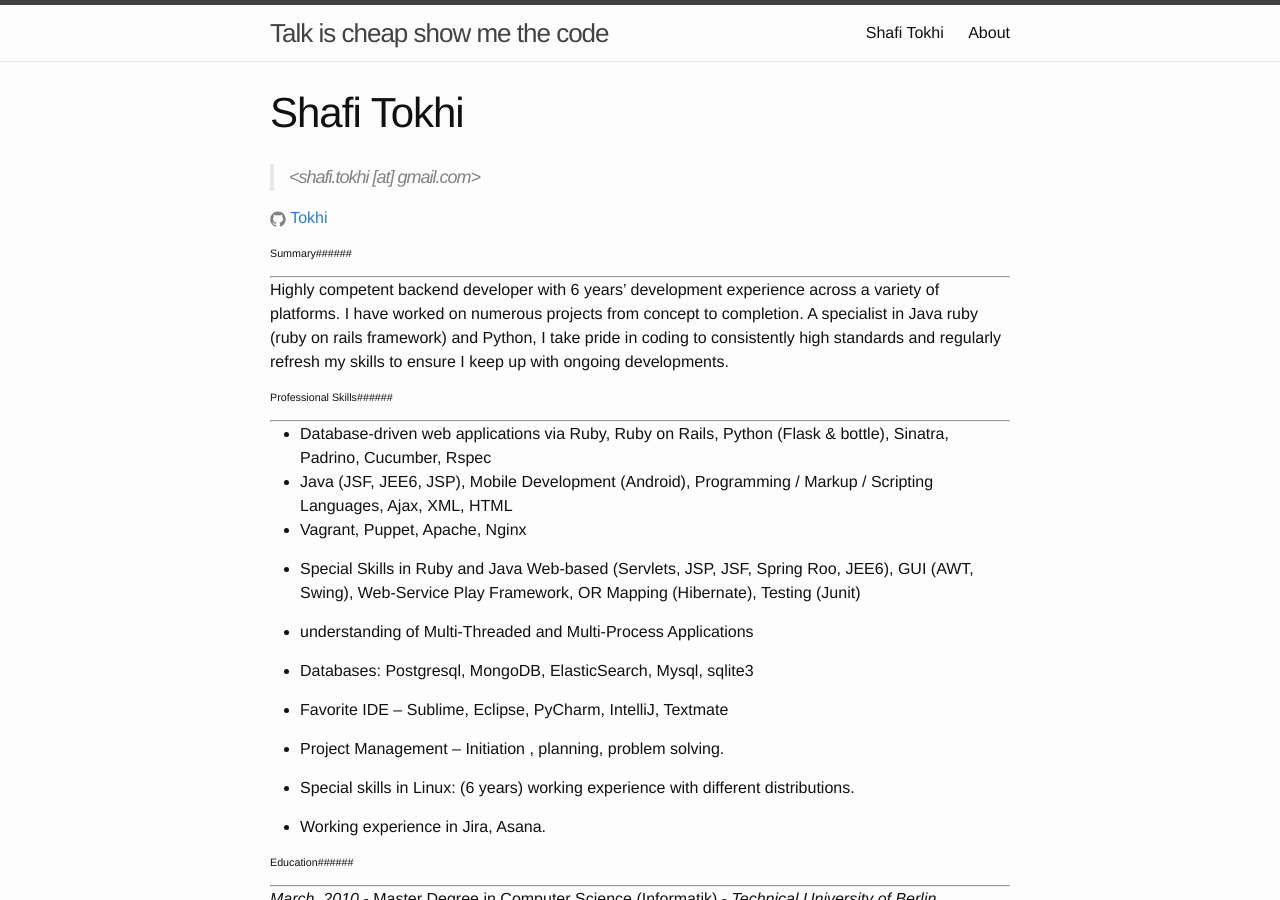
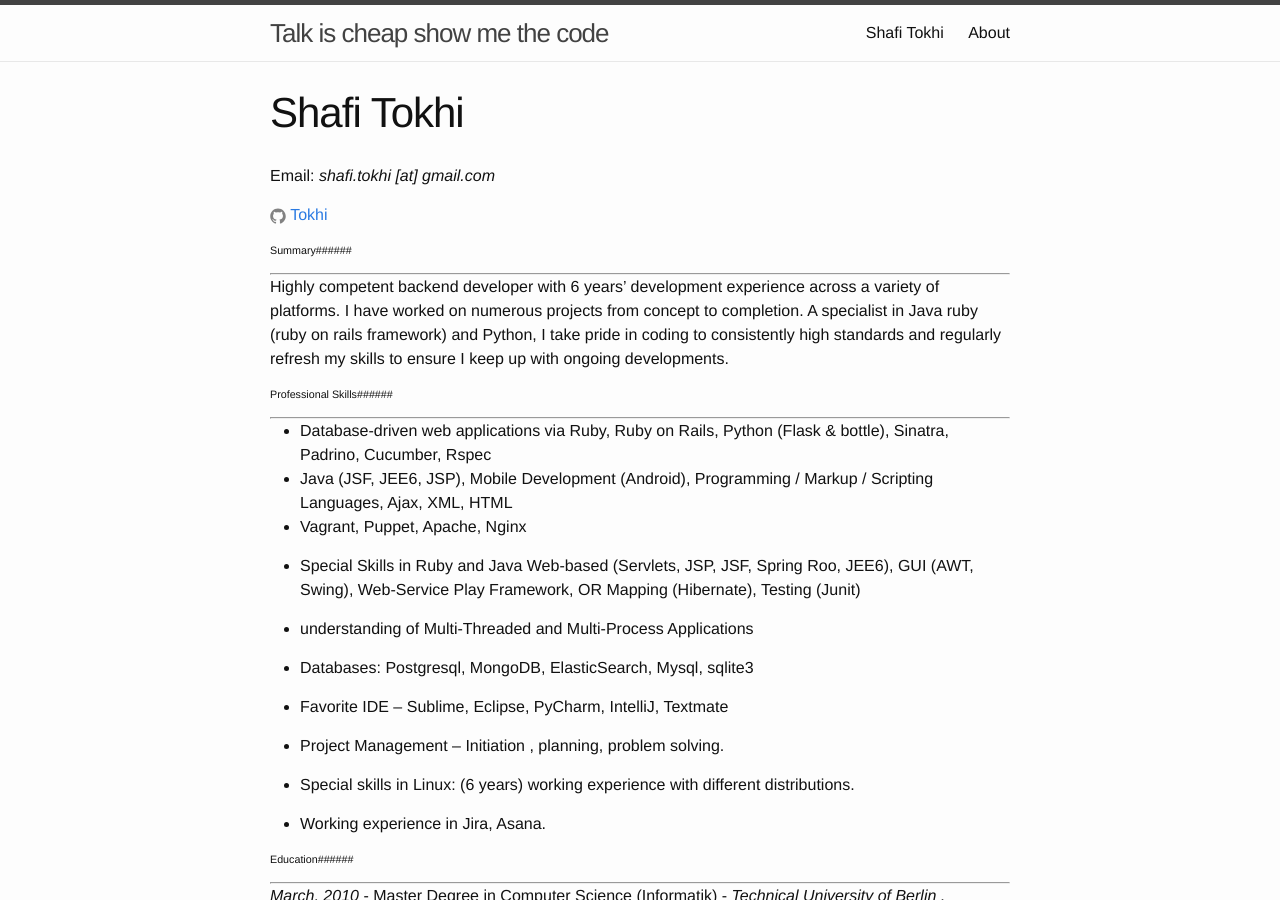
Before and after one commit to tokhi/tokhi.github.io, a Jekyll site: the page built from 2014-10-16-resume.markdown, in a window 1280 px wide and 900 px high. Built offline with Jekyll 4.4.1, drawn with Linux system fonts in a browser that asks for light colours.

Commit message:
Update 2014-10-16-resume.markdown

```diff
--- a/2014-10-16-resume.markdown
+++ b/2014-10-16-resume.markdown
@@ -3,8 +3,9 @@ layout: page
 title: Shafi Tokhi
 permalink: /cv/
 ---
-> <shafi.tokhi [at] gmail.com>
->
+
+Email: <em>shafi.tokhi [at] gmail.com</em>
+
 
 <a href="https://github.com/{{ site.github_username }}">
               <span class="icon  icon--github">
```
